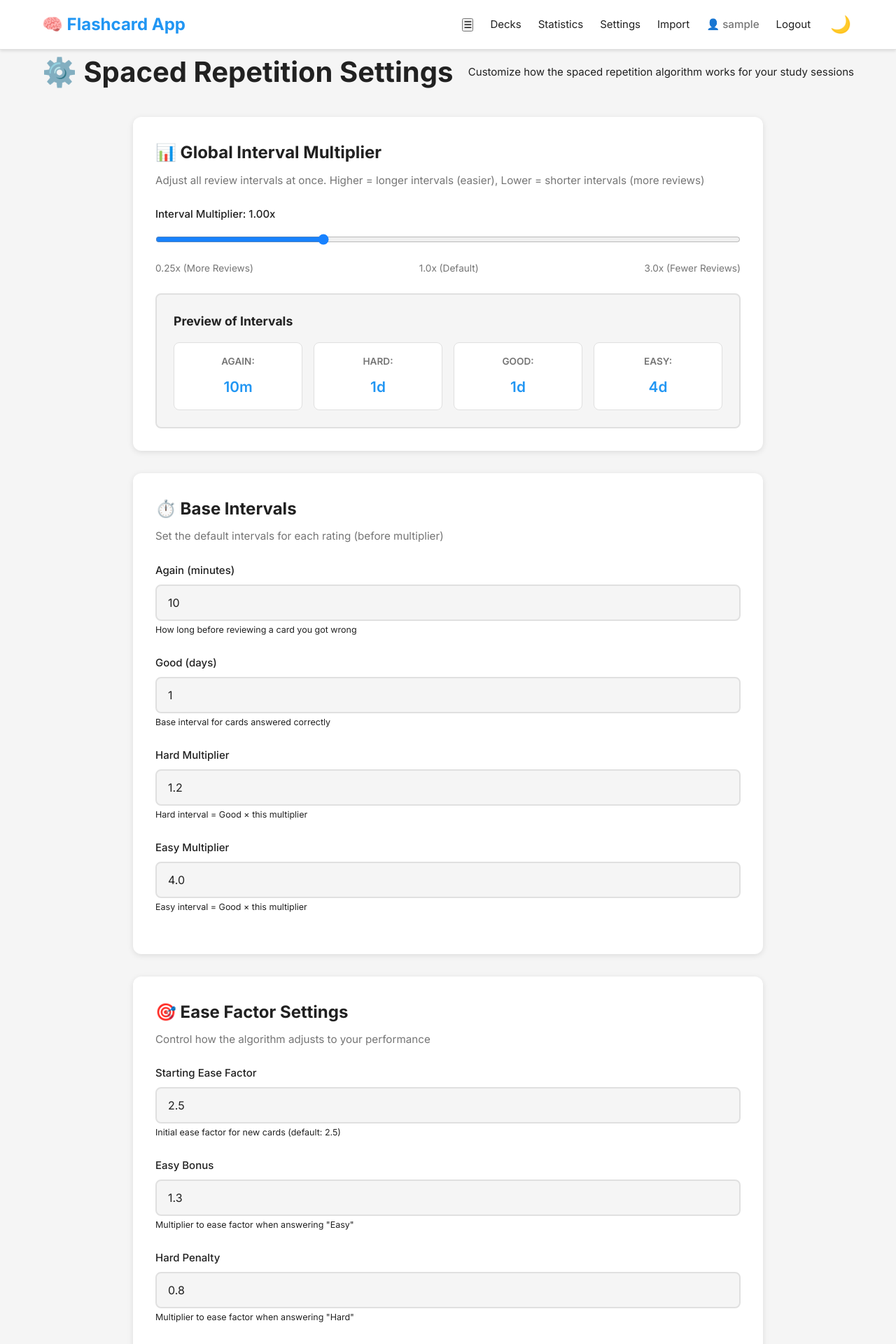
After one commit to realshubhamraut/flashcard-flask, a Flask app: page /settings in a window 1280 px wide. The commit adds this page. Shown: the top 1920 px of the page at 70% size. Run offline with Flask 3, Linux system fonts and the light colour scheme; the visitor is signed in with stand-in values (Sample User, id 1); data comes from the database, SQL or seed files in the repository; some libraries are stand-ins or nearby versions.

Commit message:
updated new features for spaced repetition

```diff
--- a/app.py
+++ b/app.py
@@ -7,7 +7,7 @@ from werkzeug.utils import secure_filename
 from sqlalchemy import func
 
 from config import Config
-from models import db, User, Deck, Card, CardProgress, Review, StudySession
+from models import db, User, Deck, Card, CardProgress, Review, StudySession, SpacedRepetitionSettings
 from spaced_repetition import SpacedRepetition
 
 app = Flask(__name__)
@@ -397,15 +397,13 @@ def import_deck():
                         options_dict = card_data.get('options', {})
                         answer_letter = card_data.get('answer', '')
 
-                        # Convert options dict to array
-                        options = [
-                            options_dict.get('a', ''),
-                            options_dict.get('b', ''),
-                            options_dict.get('c', ''),
-                            options_dict.get('d', '')
-                        ]
-                        # Filter out empty options
-                        options = [opt for opt in options if opt]
+                        # Convert options dict to array - preserve order for letter mapping
+                        # Don't filter empty options to maintain a->0, b->1, c->2, d->3 mapping
+                        options = []
+                        for letter in ['a', 'b', 'c', 'd']:
+                            opt_text = options_dict.get(letter, '')
+                            if opt_text:  # Only add non-empty options
+                                options.append(opt_text)
 
                         # If no options provided (empty dict), set to None
                         if not options:
@@ -413,7 +411,13 @@ def import_deck():
                             correct_answer_index = 0  # Default for questions without options
                         else:
                             # Convert answer letter to index
-                            letter_to_index = {'a': 0, 'b': 1, 'c': 2, 'd': 3}
+                            # Need to find the actual index in our filtered options list
+                            letter_to_index = {}
+                            idx = 0
+                            for letter in ['a', 'b', 'c', 'd']:
+                                if options_dict.get(letter, ''):
+                                    letter_to_index[letter] = idx
+                                    idx += 1
                             correct_answer_index = letter_to_index.get(answer_letter.lower(), 0)
 
                         # Map sanfoundry fields to our schema
@@ -552,6 +556,36 @@ def stats():
                          today_accuracy=today_accuracy,
                          review_chart_data=review_chart_data,
                          recent_sessions=recent_sessions)
+
+
+@app.route('/settings', methods=['GET', 'POST'])
+@login_required
+def settings():
+    """Spaced repetition settings page"""
+    user_settings = SpacedRepetitionSettings.get_or_create(current_user.id)
+
+    if request.method == 'POST':
+        try:
+            # Update settings from form
+            user_settings.interval_multiplier = float(request.form.get('interval_multiplier', 1.0))
+            user_settings.again_minutes = int(request.form.get('again_minutes', 10))
+            user_settings.hard_multiplier = float(request.form.get('hard_multiplier', 1.2))
+            user_settings.good_days = int(request.form.get('good_days', 1))
+            user_settings.easy_multiplier = float(request.form.get('easy_multiplier', 4.0))
+            user_settings.starting_ease = float(request.form.get('starting_ease', 2.5))
+            user_settings.easy_bonus = float(request.form.get('easy_bonus', 1.3))
+            user_settings.hard_penalty = float(request.form.get('hard_penalty', 0.8))
+            user_settings.graduating_interval = int(request.form.get('graduating_interval', 1))
+            user_settings.easy_interval = int(request.form.get('easy_interval', 4))
+
+            db.session.commit()
+            flash('Settings saved successfully!', 'success')
+            return redirect(url_for('settings'))
+        except Exception as e:
+            db.session.rollback()
+            flash(f'Error saving settings: {str(e)}', 'error')
+
+    return render_template('settings.html', settings=user_settings)
 
 
 @app.route('/deck/<int:deck_id>/delete', methods=['POST'])
--- a/static/css/style.css
+++ b/static/css/style.css
@@ -1031,6 +1000,128 @@ main {
     color: var(--text-secondary);
 }
 
+/* Settings page */
+.settings-container {
+    max-width: 900px;
+    margin: 0 auto;
+}
+
+.settings-section {
+    background: var(--bg-primary);
+    border-radius: 12px;
+    padding: 2rem;
+    margin-bottom: 2rem;
+    box-shadow: 0 2px 8px var(--shadow);
+}
+
+.settings-section h2 {
+    margin-bottom: 0.5rem;
+    color: var(--text-primary);
+    font-size: 1.5rem;
+}
+
+.section-description {
+    color: var(--text-secondary);
+    margin-bottom: 1.5rem;
+    font-size: 0.95rem;
+}
+
+.slider {
+    width: 100%;
+    height: 8px;
+    border-radius: 5px;
+    background: var(--bg-tertiary);
+    outline: none;
+    opacity: 0.9;
+    transition: opacity 0.2s;
+}
+
+.slider:hover {
+    opacity: 1;
+}
+
+.slider::-webkit-slider-thumb {
+    appearance: none;
+    width: 20px;
+    height: 20px;
+    border-radius: 50%;
+    background: var(--accent-primary);
+    cursor: pointer;
+    transition: background 0.2s;
+}
+
+.slider::-webkit-slider-thumb:hover {
+    background: var(--accent-secondary);
+}
+
+.slider::-moz-range-thumb {
+    width: 20px;
+    height: 20px;
+    border-radius: 50%;
+    background: var(--accent-primary);
+    cursor: pointer;
+    border: none;
+}
+
+.slider-labels {
+    display: flex;
+    justify-content: space-between;
+    margin-top: 0.5rem;
+    font-size: 0.85rem;
+    color: var(--text-secondary);
+}
+
+.preview-box {
+    background: var(--bg-secondary);
+    border-radius: 8px;
+    padding: 1.5rem;
+    margin-top: 1.5rem;
+    border: 2px solid var(--border);
+}
+
+.preview-box h3 {
+    margin-bottom: 1rem;
+    font-size: 1.1rem;
+    color: var(--text-primary);
+}
+
+.preview-grid {
+    display: grid;
+    grid-template-columns: repeat(auto-fit, minmax(150px, 1fr));
+    gap: 1rem;
+}
+
+.preview-item {
+    display: flex;
+    flex-direction: column;
+    align-items: center;
+    padding: 1rem;
+    background: var(--bg-primary);
+    border-radius: 8px;
+    border: 1px solid var(--border);
+}
+
+.preview-label {
+    font-size: 0.85rem;
+    color: var(--text-secondary);
+    margin-bottom: 0.5rem;
+    text-transform: uppercase;
+    font-weight: 600;
+}
+
+.preview-item span:last-child {
+    font-size: 1.3rem;
+    font-weight: 600;
+    color: var(--accent-primary);
+}
+
+.settings-actions {
+    display: flex;
+    gap: 1rem;
+    margin-top: 2rem;
+    flex-wrap: wrap;
+}
+
 .form-group {
     margin-bottom: 1.5rem;
 }
--- a/templates/base.html
+++ b/templates/base.html
@@ -4,8 +4,13 @@
     <meta charset="UTF-8">
     <meta name="viewport" content="width=device-width, initial-scale=1.0">
     <title>{% block title %}Flashcard App{% endblock %}</title>
+
+    <!-- Highlight.js CSS for syntax highlighting -->
+    <link rel="stylesheet" href="https://cdnjs.cloudflare.com/ajax/libs/highlight.js/11.9.0/styles/github-dark.min.css">
+
     <link rel="stylesheet" href="{{ url_for('static', filename='css/style.css') }}">
     {% block extra_css %}{% endblock %}
+
 </head>
 <body>
     <nav class="navbar">
@@ -18,6 +23,7 @@
                 {% if current_user.is_authenticated %}
                     <a href="{{ url_for('index') }}">Decks</a>
                     <a href="{{ url_for('stats') }}">Statistics</a>
+                    <a href="{{ url_for('settings') }}">Settings</a>
                     <a href="{{ url_for('import_deck') }}">Import</a>
                     <span class="nav-user">👤 {{ current_user.username }}</span>
                     <a href="{{ url_for('logout') }}">Logout</a>
@@ -52,8 +58,13 @@
         </div>
     </footer>
 
+    <!-- Highlight.js for syntax highlighting -->
+    <script src="https://cdnjs.cloudflare.com/ajax/libs/highlight.js/11.9.0/highlight.min.js"></script>
+    <script src="https://cdnjs.cloudflare.com/ajax/libs/highlight.js/11.9.0/languages/python.min.js"></script>
+
     <script src="{{ url_for('static', filename='js/highlight.js') }}"></script>
     <script src="{{ url_for('static', filename='js/main.js') }}"></script>
     {% block extra_js %}{% endblock %}
+
 </body>
 </html>
--- /dev/null
+++ b/templates/settings.html
@@ -0,0 +1,212 @@
+{% extends "base.html" %}
+
+{% block title %}Settings - Flashcard App{% endblock %}
+
+{% block content %}
+<div class="page-header">
+    <h1>⚙️ Spaced Repetition Settings</h1>
+    <p>Customize how the spaced repetition algorithm works for your study sessions</p>
+</div>
+
+<div class="settings-container">
+    <form method="POST" id="settings-form">
+        <div class="settings-section">
+            <h2>📊 Global Interval Multiplier</h2>
+            <p class="section-description">Adjust all review intervals at once. Higher = longer intervals (easier), Lower = shorter intervals (more reviews)</p>
+
+            <div class="form-group">
+                <label for="interval_multiplier">
+                    Interval Multiplier: <span id="multiplier-value">{{ settings.interval_multiplier }}</span>x
+                </label>
+                <input type="range"
+                       id="interval_multiplier"
+                       name="interval_multiplier"
+                       min="0.25"
+                       max="3.0"
+                       step="0.05"
+                       value="{{ settings.interval_multiplier }}"
+                       class="slider">
+                <div class="slider-labels">
+                    <span>0.25x (More Reviews)</span>
+                    <span>1.0x (Default)</span>
+                    <span>3.0x (Fewer Reviews)</span>
+                </div>
+            </div>
+
+            <div class="preview-box">
+                <h3>Preview of Intervals</h3>
+                <div class="preview-grid">
+                    <div class="preview-item">
+                        <span class="preview-label">Again:</span>
+                        <span id="preview-again">< 10m</span>
+                    </div>
+                    <div class="preview-item">
+                        <span class="preview-label">Hard:</span>
+                        <span id="preview-hard">12h</span>
+                    </div>
+                    <div class="preview-item">
+                        <span class="preview-label">Good:</span>
+                        <span id="preview-good">1d</span>
+                    </div>
+                    <div class="preview-item">
+                        <span class="preview-label">Easy:</span>
+                        <span id="preview-easy">4d</span>
+                    </div>
+                </div>
+            </div>
+        </div>
+
+        <div class="settings-section">
+            <h2>⏱️ Base Intervals</h2>
+            <p class="section-description">Set the default intervals for each rating (before multiplier)</p>
+
+            <div class="form-group">
+                <label for="again_minutes">Again (minutes)</label>
+                <input type="number" id="again_minutes" name="again_minutes"
+                       value="{{ settings.again_minutes }}" min="1" max="60" class="form-control">
+                <small>How long before reviewing a card you got wrong</small>
+            </div>
+
+            <div class="form-group">
+                <label for="good_days">Good (days)</label>
+                <input type="number" id="good_days" name="good_days"
+                       value="{{ settings.good_days }}" min="1" max="7" step="1" class="form-control">
+                <small>Base interval for cards answered correctly</small>
+            </div>
+
+            <div class="form-group">
+                <label for="hard_multiplier">Hard Multiplier</label>
+                <input type="number" id="hard_multiplier" name="hard_multiplier"
+                       value="{{ settings.hard_multiplier }}" min="1.0" max="2.0" step="0.1" class="form-control">
+                <small>Hard interval = Good × this multiplier</small>
+            </div>
+
+            <div class="form-group">
+                <label for="easy_multiplier">Easy Multiplier</label>
+                <input type="number" id="easy_multiplier" name="easy_multiplier"
+                       value="{{ settings.easy_multiplier }}" min="2.0" max="10.0" step="0.5" class="form-control">
+                <small>Easy interval = Good × this multiplier</small>
+            </div>
+        </div>
+
+        <div class="settings-section">
+            <h2>🎯 Ease Factor Settings</h2>
+            <p class="section-description">Control how the algorithm adjusts to your performance</p>
+
+            <div class="form-group">
+                <label for="starting_ease">Starting Ease Factor</label>
+                <input type="number" id="starting_ease" name="starting_ease"
+                       value="{{ settings.starting_ease }}" min="1.3" max="5.0" step="0.1" class="form-control">
+                <small>Initial ease factor for new cards (default: 2.5)</small>
+            </div>
+
+            <div class="form-group">
+                <label for="easy_bonus">Easy Bonus</label>
+                <input type="number" id="easy_bonus" name="easy_bonus"
+                       value="{{ settings.easy_bonus }}" min="1.0" max="2.0" step="0.1" class="form-control">
+                <small>Multiplier to ease factor when answering "Easy"</small>
+            </div>
+
+            <div class="form-group">
+                <label for="hard_penalty">Hard Penalty</label>
+                <input type="number" id="hard_penalty" name="hard_penalty"
+                       value="{{ settings.hard_penalty }}" min="0.5" max="1.0" step="0.05" class="form-control">
+                <small>Multiplier to ease factor when answering "Hard"</small>
+            </div>
+        </div>
+
+        <div class="settings-section">
+            <h2>🎓 Graduating Intervals</h2>
+            <p class="section-description">Intervals for cards transitioning from "learning" to "review"</p>
+
+            <div class="form-group">
+                <label for="graduating_interval">Graduating Interval (days)</label>
+                <input type="number" id="graduating_interval" name="graduating_interval"
+                       value="{{ settings.graduating_interval }}" min="1" max="7" class="form-control">
+                <small>Interval when a card graduates from learning</small>
+            </div>
+
+            <div class="form-group">
+                <label for="easy_interval">Easy Interval (days)</label>
+                <input type="number" id="easy_interval" name="easy_interval"
+                       value="{{ settings.easy_interval }}" min="1" max="14" class="form-control">
+                <small>Interval when pressing "Easy" on a new card</small>
+            </div>
+        </div>
+
+        <div class="settings-actions">
+            <button type="submit" class="btn btn-primary">💾 Save Settings</button>
+            <button type="button" class="btn btn-secondary" onclick="resetToDefaults()">🔄 Reset to Defaults</button>
+            <a href="{{ url_for('index') }}" class="btn btn-secondary">Cancel</a>
+        </div>
+    </form>
+</div>
+
+<script>
+// Real-time preview calculation
+const multiplierSlider = document.getElementById('interval_multiplier');
+const multiplierValue = document.getElementById('multiplier-value');
+const againMinutes = document.getElementById('again_minutes');
+const goodDays = document.getElementById('good_days');
+const hardMultiplier = document.getElementById('hard_multiplier');
+const easyMultiplier = document.getElementById('easy_multiplier');
+
+function updatePreview() {
+    const mult = parseFloat(multiplierSlider.value);
+    const againMins = parseInt(againMinutes.value);
+    const goodDys = parseInt(goodDays.value);
+    const hardMult = parseFloat(hardMultiplier.value);
+    const easyMult = parseFloat(easyMultiplier.value);
+
+    multiplierValue.textContent = mult.toFixed(2);
+
+    // Calculate preview intervals
+    const againFinal = Math.max(1, Math.round(againMins * mult));
+    const goodFinal = Math.max(1, Math.round(goodDys * mult));
+    const hardFinal = Math.max(1, Math.round(goodDys * hardMult * mult));
+    const easyFinal = Math.max(1, Math.round(goodDys * easyMult * mult));
+
+    // Format intervals
+    document.getElementById('preview-again').textContent = formatInterval(againFinal, 'minutes');
+    document.getElementById('preview-hard').textContent = formatInterval(hardFinal, 'days');
+    document.getElementById('preview-good').textContent = formatInterval(goodFinal, 'days');
+    document.getElementById('preview-easy').textContent = formatInterval(easyFinal, 'days');
+}
+
+function formatInterval(value, unit) {
+    if (unit === 'minutes') {
+        if (value < 60) return `${value}m`;
+        const hours = Math.round(value / 60 * 10) / 10;
+        return `${hours}h`;
+    } else { // days
+        return `${value}d`;
+    }
+}
+
+function resetToDefaults() {
+    if (confirm('Reset all settings to default values?')) {
+        document.getElementById('interval_multiplier').value = 1.0;
+        document.getElementById('again_minutes').value = 10;
+        document.getElementById('hard_multiplier').value = 1.2;
+        document.getElementById('good_days').value = 1;
+        document.getElementById('easy_multiplier').value = 4.0;
+        document.getElementById('starting_ease').value = 2.5;
+        document.getElementById('easy_bonus').value = 1.3;
+        document.getElementById('hard_penalty').value = 0.8;
+        document.getElementById('graduating_interval').value = 1;
+        document.getElementById('easy_interval').value = 4;
+        updatePreview();
+    }
+}
+
+// Update preview on any input change
+multiplierSlider.addEventListener('input', updatePreview);
+againMinutes.addEventListener('input', updatePreview);
+goodDays.addEventListener('input', updatePreview);
+hardMultiplier.addEventListener('input', updatePreview);
+easyMultiplier.addEventListener('input', updatePreview);
+
+// Initial preview
+updatePreview();
+</script>
+{% endblock %}
```
Also changed, not shown: other parts of static/css/style.css (+10 -41 lines), models.py (+45 -0 lines), static/js/highlight.js (+6 -47 lines), templates/study.html (+4 -4 lines).
